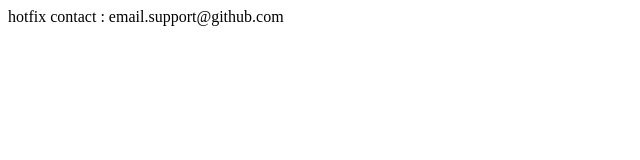
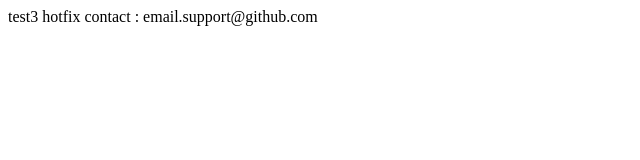
Before and after one commit to danielmoradiellos/hello-world, a plain HTML site: page index.html in a window 1280 px wide. Shown: the full height of the page, 0-640 px from the left. Drawn offline with Linux system fonts and the light colour scheme.

Commit message:
date mer 24 fév 2021 16:31:07 CET

```diff
--- a/index.html
+++ b/index.html
@@ -1 +1 @@
-<div id="footer">hotfix contact : email.support@github.com</div>
+<div id="footer"> test3 hotfix contact : email.support@github.com</div>
```
